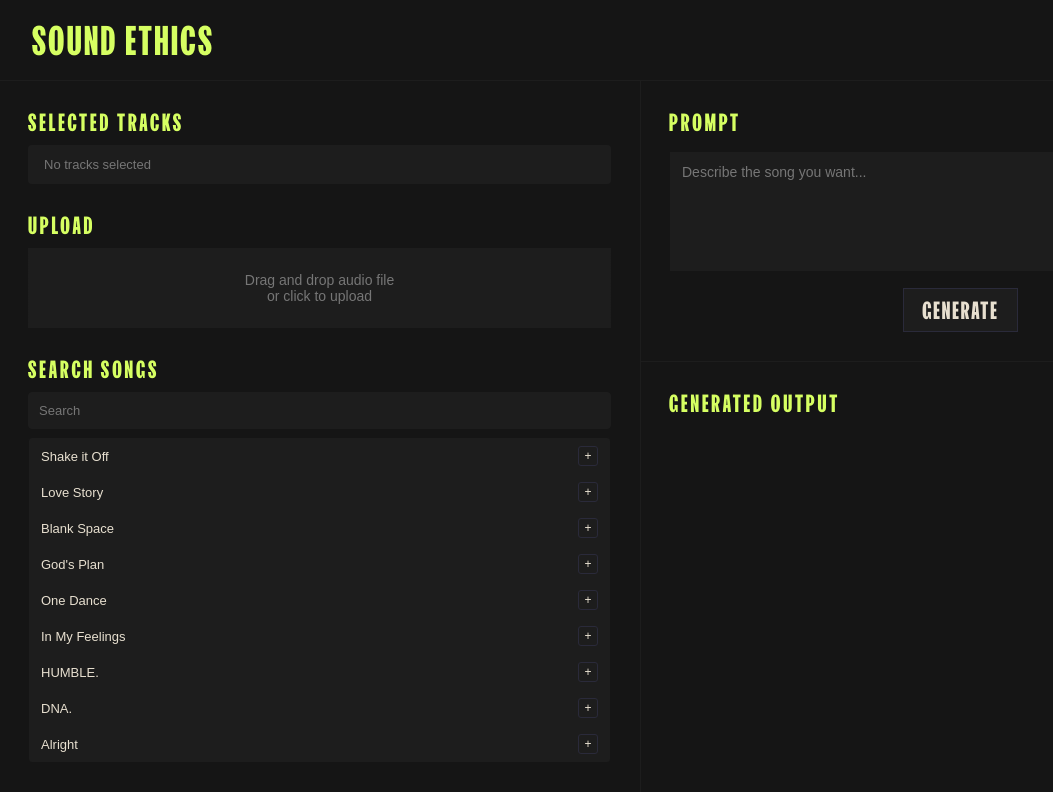
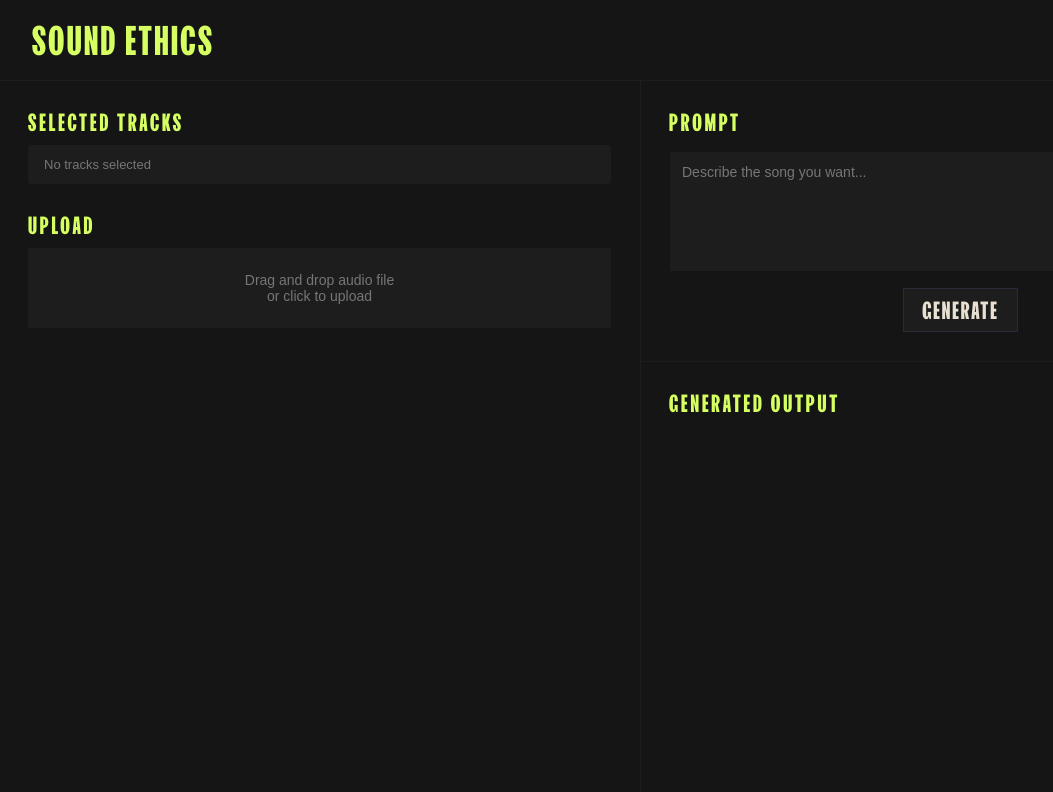
Before and after one commit to logancostello/SoundEthics, a React (Vite) app in the folder frontend/: page / in a window 1280 px wide. Shown: the top 792 px of the page, without its empty margins (0-1053 px from the left). Built offline with nearby package versions, Linux system fonts and the light colour scheme.

Commit message:
add: remove all instances of the database songs since they are no longer needed

```diff
--- a/frontend/src/App.jsx
+++ b/frontend/src/App.jsx
@@ -5,41 +5,15 @@ import AttributionTable from "./components/AttributionTable";
 import { handleGenerate } from "./services/generateService";
 import "./App.css";
 
-const dummySongs = {
-  "Taylor Swift": ["Shake it Off", "Love Story", "Blank Space"],
-  "Drake": ["God's Plan", "One Dance", "In My Feelings"],
-  "Kendrick Lamar": ["HUMBLE.", "DNA.", "Alright"],
-};
-
-function songSearch(input) {
-  const keys = [];
-  const songs = [];
-
-  input = input.toLowerCase();
-
-  for (const key in dummySongs) {
-    if (key.toLowerCase().includes(input)) { keys.push.apply(keys, dummySongs[key]); }
-    else {
-      for (const song of dummySongs[key]) {
-        if (song.toLowerCase().includes(input)) { songs.push(song); }
-      }
-    }
-  }
-
-  return keys.concat(songs);
-}
-
 function App() {
   const [dividerX, setDividerX] = useState(window.innerWidth / 2);
-  // Pushed up to ~35% to give more vertical room for the output section
   const [dividerY, setDividerY] = useState(window.innerHeight * 0.35);
   const [prompt, setPrompt] = useState("");
   const [dragActive, setDragActive] = useState(false);
-  const [searchQuery, setSearchQuery] = useState("");
   const [selectedTracks, setSelectedTracks] = useState([]);
   const [error, setError] = useState(null);
   const [isLoading, setIsLoading] = useState(false);
-  const [stemResult, setStemResult] = useState(null); // { audioUrl, filename, tracks }
+  const [stemResult, setStemResult] = useState(null);
 
   const draggingX = useRef(false);
   const draggingY = useRef(false);
@@ -88,7 +62,6 @@ function App() {
 
   const onGenerate = () => {
     setStemResult(null);
-    // Snapshot tracks at generation time for attribution display
     const tracksSnapshot = selectedTracks.map(t => ({ name: t.name, stem: t.stem }));
 
     handleGenerate(selectedTracks, prompt, {
@@ -106,14 +79,6 @@ function App() {
     setSelectedTracks(prev => [...prev, ...newTracks]);
   };
 
-  const toggleTrack = (trackName) => {
-    setSelectedTracks((prev) => {
-      const exists = prev.find((t) => t.name === trackName);
-      if (exists) return prev.filter((t) => t.name !== trackName);
-      return [...prev, { name: trackName, stem: "drums" }];
-    });
-  };
-
   const removeSelectedItem = (name) => {
     setSelectedTracks((prev) => prev.filter((t) => t.name !== name));
   };
@@ -124,7 +89,6 @@ function App() {
     );
   };
 
-  const searchResults = songSearch(searchQuery) || [];
   const hasSelections = selectedTracks.length > 0;
 
   return (
@@ -193,34 +157,6 @@ function App() {
             </div>
           </div>
 
-          {/* Search */}
-          <div style={{ display: "flex", flexDirection: "column", flex: 1, minHeight: 0 }}>
-            <div className="section-label">Search Songs</div>
-
-            <input
-              value={searchQuery}
-              onChange={(e) => setSearchQuery(e.target.value)}
-              placeholder="Search"
-              className="search-input"
-            />
-
-            <div className="search-results" style={{ flex: 1, overflowY: "auto", minHeight: 0, maxHeight: "none" }}>
-              {searchResults.map((song) => {
-                const isSelected = selectedTracks.some((t) => t.name === song);
-                return (
-                  <div key={song} className="search-item">
-                    <span className="song-name">{song}</span>
-                    <button
-                      onClick={() => toggleTrack(song)}
-                      className={`add-btn ${isSelected ? "active" : ""}`}
-                    >
-                      {isSelected ? "✓" : "+"}
-                    </button>
-                  </div>
-                );
-              })}
-            </div>
-          </div>
         </div>
 
         {/* Vertical Divider */}
--- a/frontend/src/services/generateService.js
+++ b/frontend/src/services/generateService.js
@@ -1,38 +1,23 @@
-// const BACKEND_URL = "http://127.0.0.1:5000";
-const BACKEND_URL = "";
-
-/*
-  handleGenerate
-  - selectedTracks: array of { name, stem, file? }
-  - onError: (message: string) => void
-  - onSuccess: (audioUrl: string, filename: string) => void
-  - onLoading: (isLoading: bool) => void
-*/
 export async function handleGenerate(selectedTracks, prompt, { onError, onSuccess, onLoading }) {
-  // validation
   if (selectedTracks.length === 0) {
-    onError("No tracks selected. Please upload or select a track first.");
+    onError("No tracks selected. Please upload a track first.");
     return;
   }
 
-  const track = selectedTracks[0];
-  console.log("Track:", track);
-
-  if (!track.file) {
-    onError(`"${track.name}" is a search result, not an uploaded file. Please upload an audio file to use Generate.`);
-    return;
+  for (const track of selectedTracks) {
+    if (!track.file) {
+      onError(`"${track.name}" is not an uploaded file. Please upload an audio file to use Generate.`);
+      return;
+    }
   }
 
-  // build request
   const formData = new FormData();
-  const track1 = selectedTracks[0];
-  formData.append("file1", track1.file);
-  formData.append("stem1", track1.stem);
+  formData.append("file1", selectedTracks[0].file);
+  formData.append("stem1", selectedTracks[0].stem);
 
-  if (selectedTracks.length === 2) {
-    const track2 = selectedTracks[1];
-    formData.append("file2", track2.file);
-    formData.append("stem2", track2.stem);
+  if (selectedTracks.length >= 2) {
+    formData.append("file2", selectedTracks[1].file);
+    formData.append("stem2", selectedTracks[1].stem);
   }
 
   formData.append("prompt", prompt);
@@ -41,9 +26,7 @@ export async function handleGenerate(selectedTracks, prompt, { onError, onSucces
   onError(null);
 
   try {
-    // POST to upload and split
-    console.log("Step 1: sending POST...");
-    const response = await fetch(`/api/upload_file`, {
+    const response = await fetch("/api/upload_file", {
       method: "POST",
       body: formData,
     });
@@ -52,24 +35,16 @@ export async function handleGenerate(selectedTracks, prompt, { onError, onSucces
       throw new Error(`Server returned ${response.status}: ${response.statusText}`);
     }
 
-    // Flask returns { url: "http://127.0.0.1:5000/stems/<filename>" }
-    console.log("Step 2: POST response status:", response.status);
-    const data = await response.json();
-    console.log("Step 3: got JSON:", data);
-
-    // fetch the actual audio file from the returned URL
-    // const fileResponse = await fetch(data.url);
-    const fileResponse = await fetch(`/api${data.url}`);
-    console.log("Step 4: file fetch status:", fileResponse.status);
+    const { url } = await response.json();
+    const fileResponse = await fetch(`/api${url}`);
 
     if (!fileResponse.ok) {
-      throw new Error("Failed to fetch stem file.");
+      throw new Error("Failed to fetch generated file.");
     }
 
     const blob = await fileResponse.blob();
     const audioUrl = URL.createObjectURL(blob);
-    const baseName = track.name.replace(/\.[^/.]+$/, "");
-    const filename = `${baseName}_${track.stem}.wav`;
+    const filename = `${selectedTracks[0].name.replace(/\.[^/.]+$/, "")}_generated.wav`;
 
     onSuccess(audioUrl, filename);
   } catch (err) {
```
